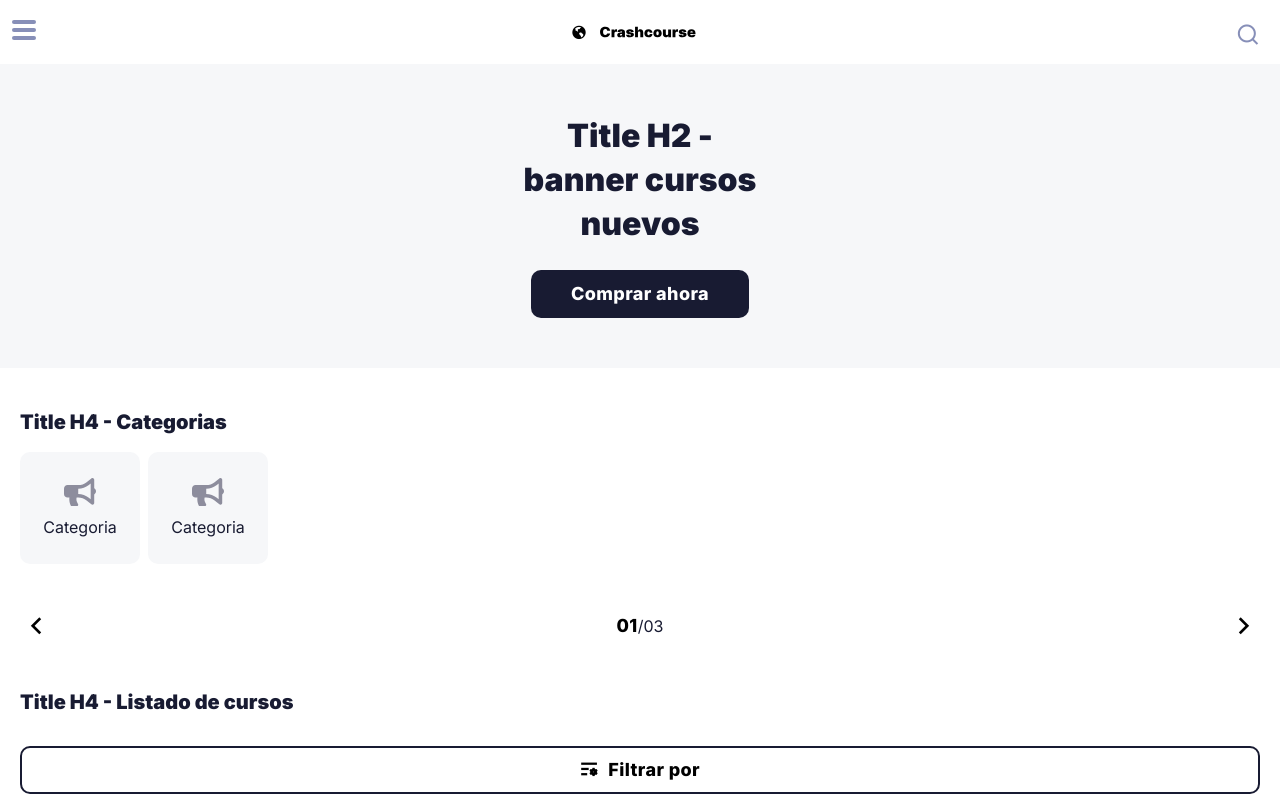
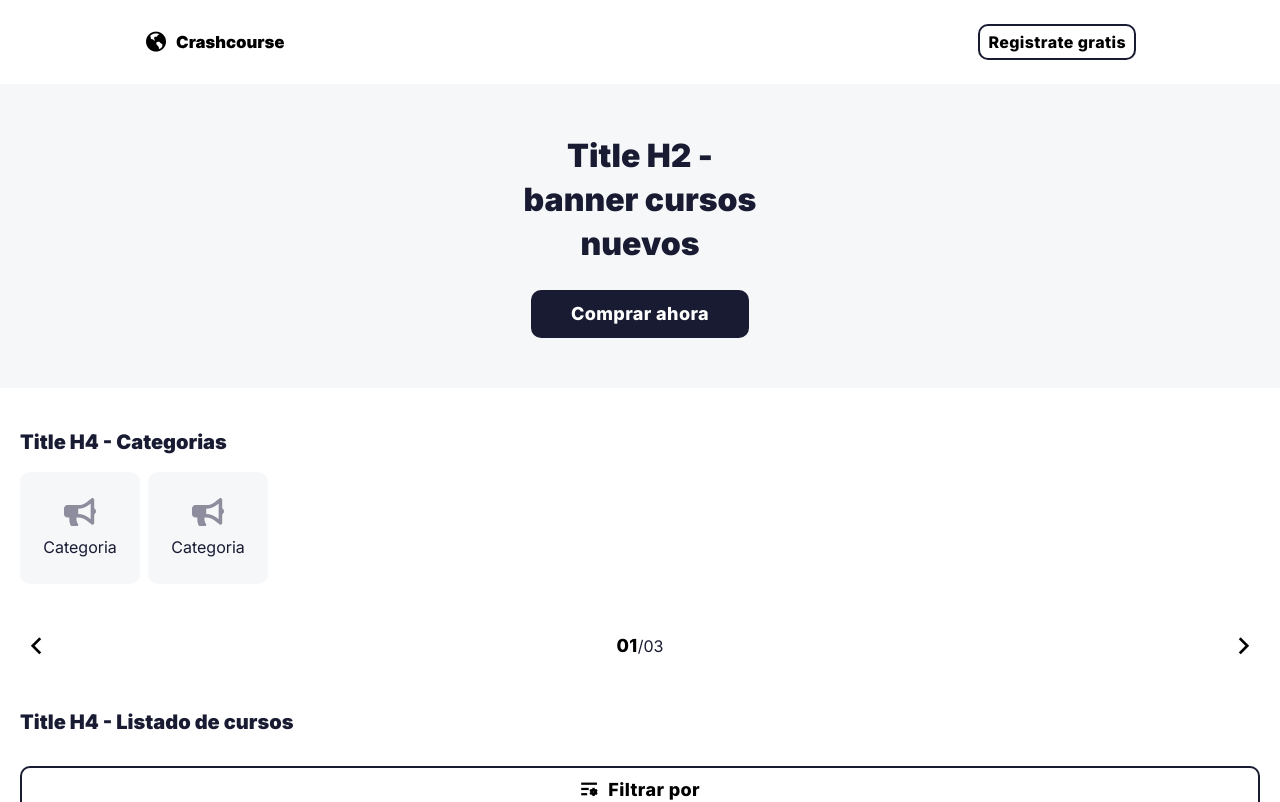
Before and after one commit to kedeinroga/crashcourse-front, a React (Create React App) app: page / in a window 1280 px wide. Shown: the top 802 px of the page. Built offline with nearby package versions, Linux system fonts and the light colour scheme.

Commit message:
header in version desktop

```diff
--- /dev/null
+++ b/src/components/UI/Buttons/ButtonRegister.css
@@ -0,0 +1,15 @@
+.button__register {
+  background: var(--color-white);
+  border-radius: 10px;
+  padding: 8px;
+  gap: 10px;
+  border-radius: 10px;
+  padding: 14px, 40px, 14px, 40px;
+  border: 2px solid var(--color-black);
+  font-size: 16px;
+  font-style: normal;
+  font-weight: 800;
+  line-height: 16px;
+  letter-spacing: 0.4px;
+  text-align: center;
+}
--- /dev/null
+++ b/src/components/UI/Buttons/ButtonRegister.tsx
@@ -0,0 +1,7 @@
+import "./ButtonRegister.css";
+
+function ButtonRegister() {
+  return <button className="button__register"> Registrate gratis</button>;
+}
+
+export default ButtonRegister;
--- a/src/components/main/header.css
+++ b/src/components/main/header.css
@@ -89,12 +89,35 @@ input[type="checkbox"]:checked ~ .nav-close {
 
 .ri-search-line {
   font-size: 24px;
-  padding-top: 6px;
   color: var(--color-gray2);
 }
 
 .ri-earth-fill {
-  height: 20px;
-  width: 20px;
+  font-size: 20px;
   margin-right: 6.6px;
 }
+
+.nav-desktop {
+  display: none;
+}
+
+@media only screen and (min-width: 480px) {
+  .nav-mobile {
+    display: none;
+  }
+  .nav-desktop {
+    display: flex;
+    align-items: center;
+    justify-content: space-between;
+    padding: 24px 144px;
+  }
+
+  .nav-desktop div {
+    display: flex;
+  }
+
+  .ri-earth-fill {
+    font-size: 24px;
+    margin-right: 8px;
+  }
+}
--- a/src/components/main/header.tsx
+++ b/src/components/main/header.tsx
@@ -1,9 +1,11 @@
-import React from "react";
+import React, { Fragment } from "react";
 import logo from "../../assets/images/crashcourse.svg";
 import "./header.css";
+import ButtonRegister from "../UI/Buttons/ButtonRegister";
 
 function Header() {
   return (
+    <Fragment>
       <div className="nav-mobile">
         <div className="navtoggle">
           <input type="checkbox" id="hamburger-check"></input>
@@ -20,6 +22,14 @@ function Header() {
           {/* here content if there is something to show after clicking on the burger */}
         </div>
       </div>
+      <div className="nav-desktop">
+        <div>
+          <i className="ri-earth-fill"></i>
+          <img src={logo} alt="Crashcourse" />
+        </div>
+        <ButtonRegister />
+      </div>
+    </Fragment>
   );
 }
 
```
Lines whose indentation alone changed are shown as unchanged.
